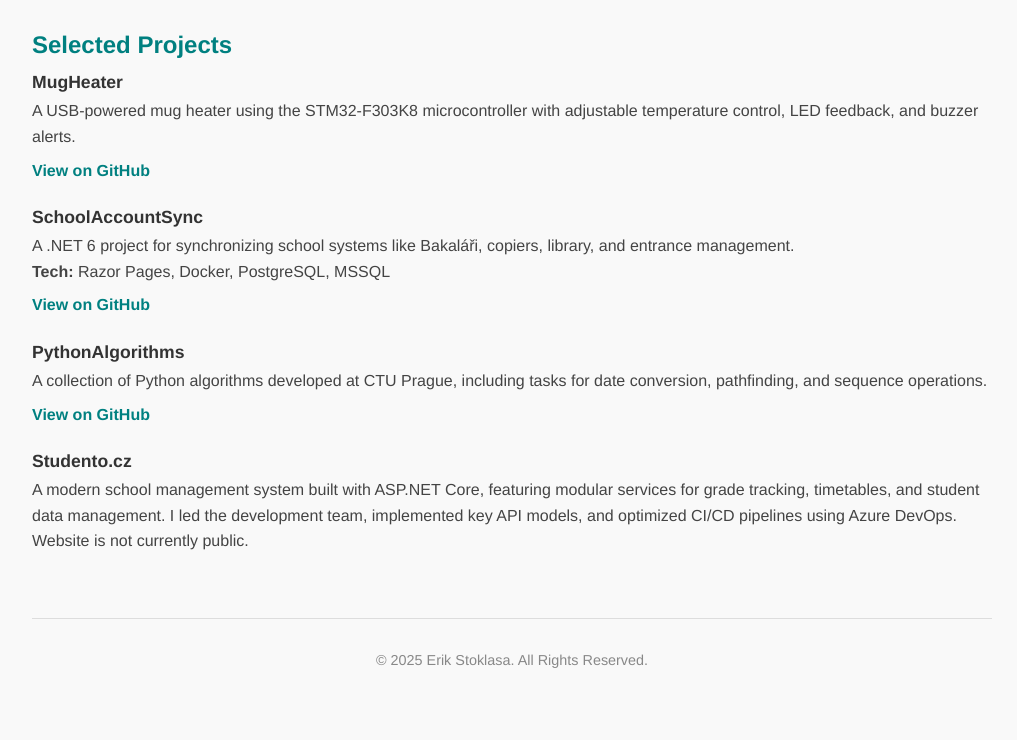
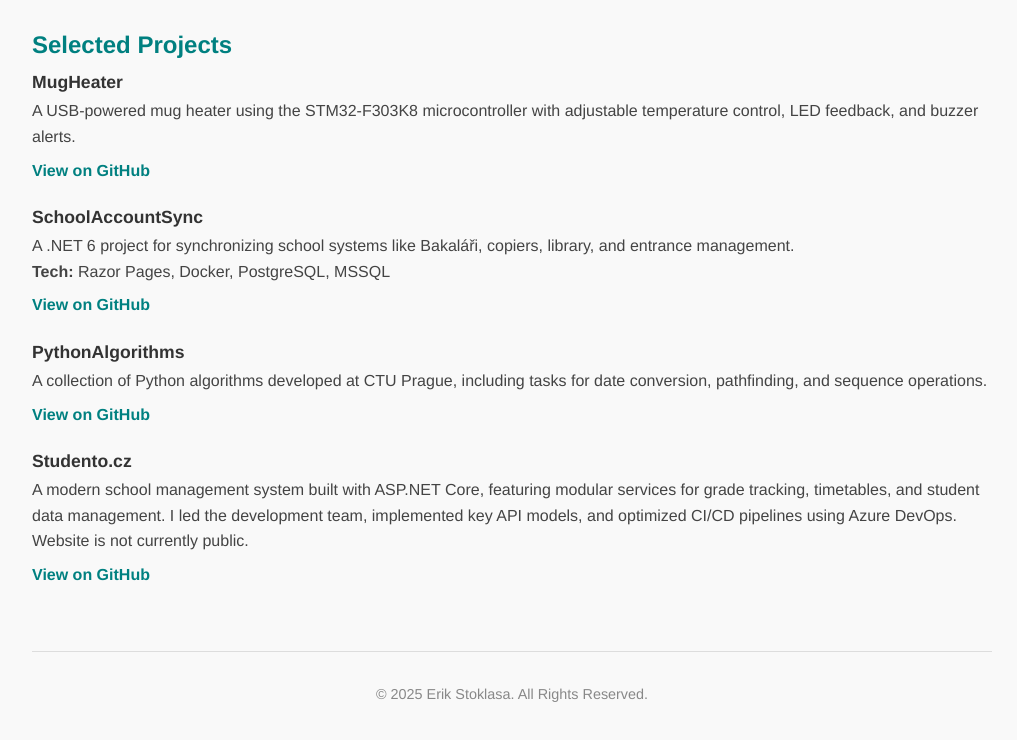
Before and after one commit to erikstoklasa/PersonalWebsite, a plain HTML site: page index.html in a window 1280 px wide. Shown: the part 338-1078 px from the top of the page, without its empty margins (128-1145 px from the left). Before the commit the page ends 1057 px from the top, so only its background shows below. Drawn offline with Linux system fonts and the light colour scheme.

Commit message:
Add GitHub link for StudentoProject in projects section

```diff
--- a/index.html
+++ b/index.html
@@ -89,6 +89,7 @@
       <p>
         A modern school management system built with ASP.NET Core, featuring modular services for grade tracking, timetables, and student data management. I led the development team, implemented key API models, and optimized CI/CD pipelines using Azure DevOps. Website is not currently public.
       </p>
+      <a href="https://github.com/erikstoklasa/StudentoProject" target="_blank" rel="noopener">View on GitHub</a>
     </div>
 
   </section>
```
